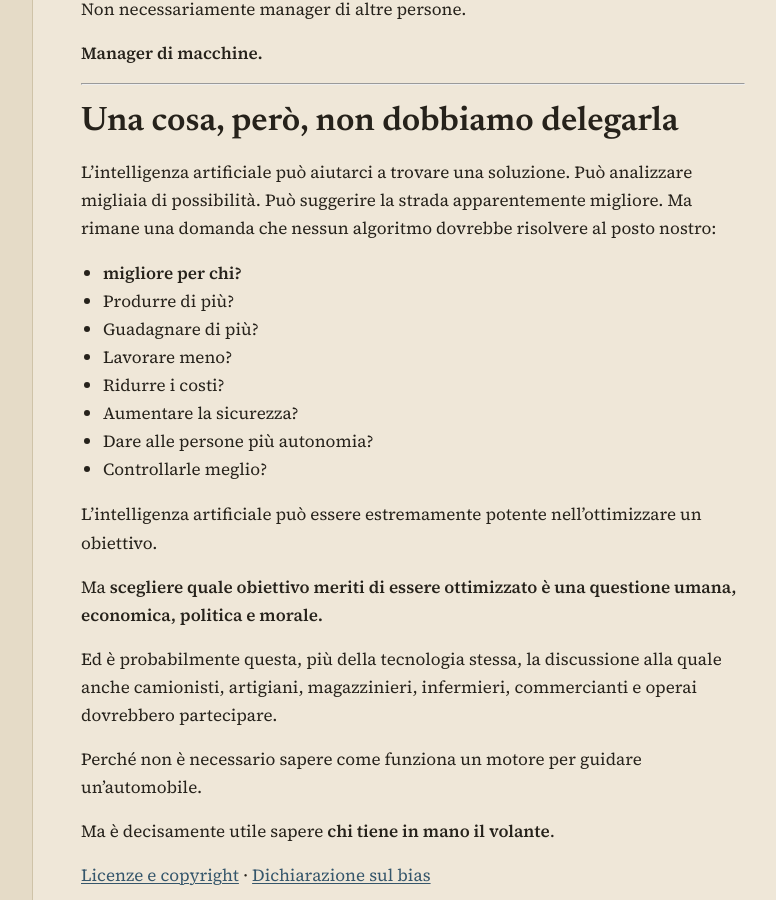
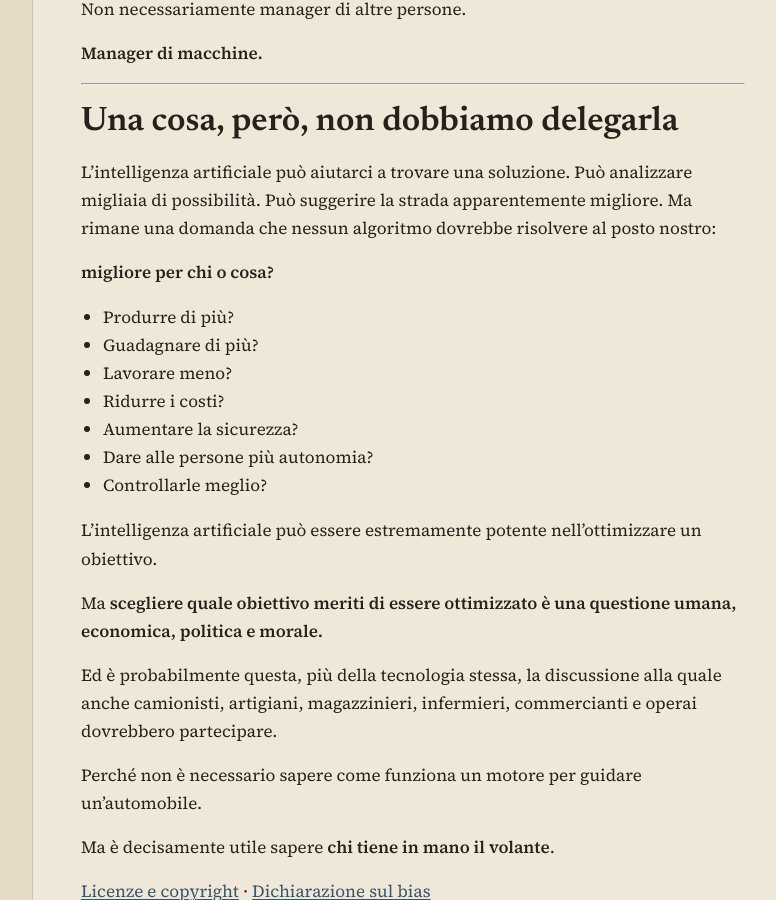
Before and after one commit to Vicknopf11/filoclastos-wiki, a Jekyll site: the page built from note/intelligenza_artificiale_per_tutti_completo.md, in a window 1280 px wide and 900 px high, scrolled down 15535 px. Shown: the whole window, without its empty margins (207-983 px from the left). Built offline with Jekyll 4.4.1, drawn with Linux system fonts in a browser that asks for light colours.

Commit message:
Clarify question about AI benefits

```diff
--- a/note/intelligenza_artificiale_per_tutti_completo.md
+++ b/note/intelligenza_artificiale_per_tutti_completo.md
@@ -487,7 +487,8 @@ Non necessariamente manager di altre persone.
 
 L’intelligenza artificiale può aiutarci a trovare una soluzione. Può analizzare migliaia di possibilità. Può suggerire la strada apparentemente migliore. Ma rimane una domanda che nessun algoritmo dovrebbe risolvere al posto nostro:
 
-- **migliore per chi?**
+**migliore per chi o cosa?**
+
 - Produrre di più?
 - Guadagnare di più?
 - Lavorare meno?
```
